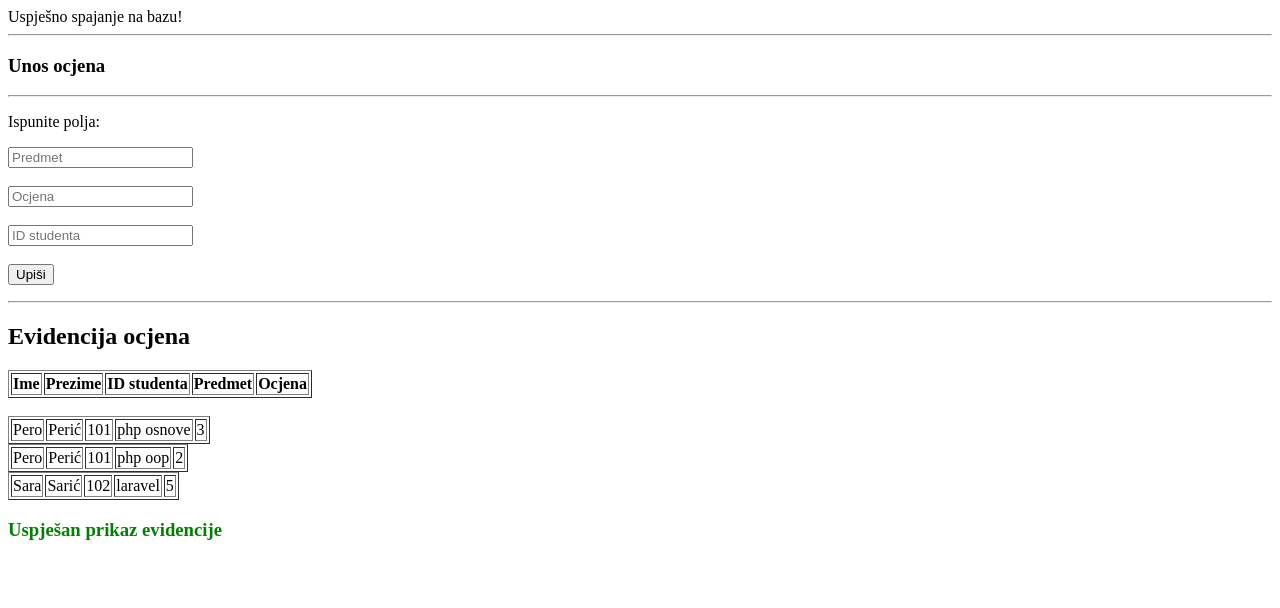
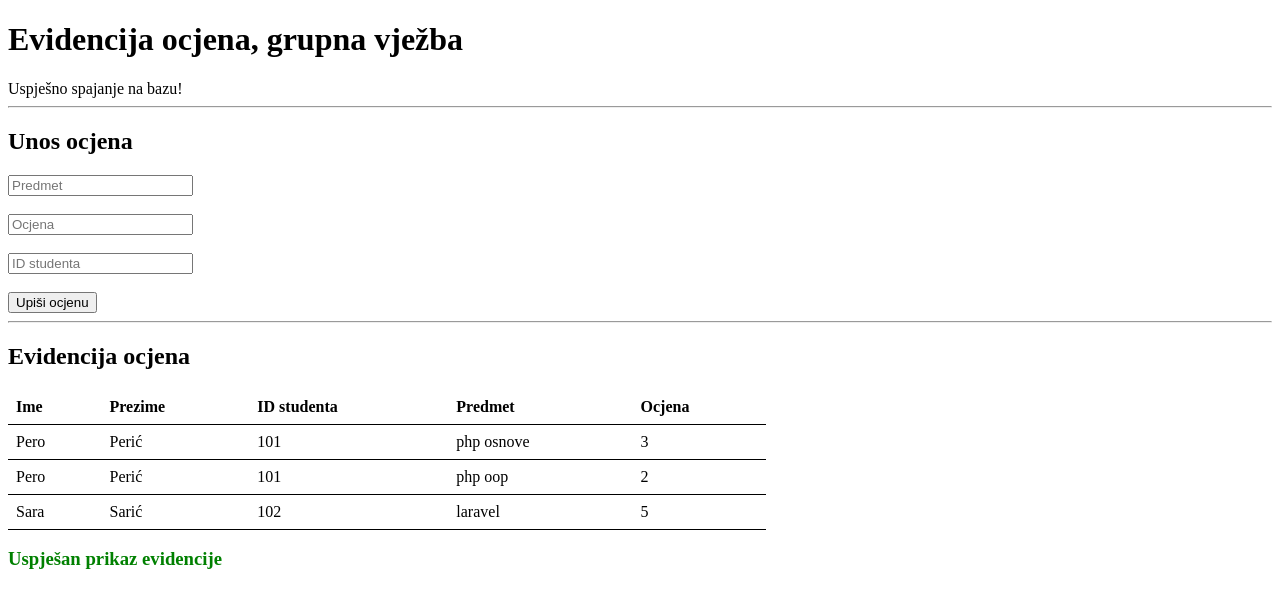
Before and after one commit to zopaj63/evidencija, a PHP site: page / in a window 1280 px wide. Shown: the top 608 px of the page. Run offline with PHP 8.4, Linux system fonts and the light colour scheme; data comes from the database, SQL or seed files in the repository; lists and menus that the app fills with data are empty.

Commit message:
view table korekcija

```diff
--- a/View.php
+++ b/View.php
@@ -8,15 +8,13 @@ class OcjenaView
     {
         echo'
         <hr>
-        <h3>Unos ocjena</h3>
-            <hr>
-            <p>Ispunite polja:</p>
+        <h2>Unos ocjena</h2>
             <form method="post" action="">
                 <input type="text" name ="predmet" placeholder="Predmet" required><br><br>
                 <input type="number" name ="ocjena" placeholder="Ocjena" required><br><br>
                 <input type="number" name ="studenti_id" placeholder="ID studenta" required><br><br>
 
-                <input type="submit" value="Upiši">
+                <input type="submit" value="Upiši ocjenu">
             </form>
             <hr>
         ';
@@ -52,28 +50,28 @@ class OcjenaView
         public function prikaziEvidencija($evidencija)
         {
             echo "<h2>Evidencija ocjena</h2>";
-            echo "<table border=1>
+            echo "<table>
             <tr>
                 <th>Ime</th>
                 <th>Prezime</th>
                 <th>ID studenta</th>
                 <th>Predmet</th>
                 <th>Ocjena</th>
-            </tr>
-            </table><br>";
+            </tr>";
 
             foreach($evidencija as $ev)
             {
-                echo "<table border=1>
+                echo "
                     <tr>
                         <td>{$ev['ime']}</td>
                         <td>{$ev['prezime']}</td>
                         <td>{$ev['studenti_id']}</td>
                         <td>{$ev['predmet']}</td>
                         <td>{$ev['ocjena']}</td>
-                </tr>
-                </table>";
+                    </tr>";
+
             }
+            echo "</table>";
         }
 
 
--- a/index.php
+++ b/index.php
@@ -1,3 +1,29 @@
+<!DOCTYPE html>
+<html lang="en">
+<head>
+    <meta charset="UTF-8">
+    <meta http-equiv="X-UA-Compatible" content="IE=edge">
+    <meta name="viewport" content="width=device-width, initial-scale=1.0">
+    <title>Evidencija</title>
+    <style>
+        table {
+        border-collapse: collapse;
+        width: 60%;
+        }
+
+        th, td {
+        padding: 8px;
+        text-align: left;
+        border-bottom: 1px solid black;
+        }
+
+        tr:hover {background-color: lightgreen;}
+    </style>
+</head>
+<body>
+    <h1>Evidencija ocjena, grupna vježba</h1>
+
+
 <?php
 
     //privremeni debuging
@@ -9,9 +35,6 @@
     include_once "Model.php";
     include_once "View.php";
     include_once "Controller.php";
-
-
-    // todo: signup - login - logout izbor
 
     $config=new Config("config.ini");
     $db=Database::getInstance($config);
@@ -53,3 +76,8 @@
     <?php if ($message_bad) ?>
     <h3  style="color: red";><?php echo $message_bad; ?></h3>
     <php endif; ?>
+
+
+
+</body>
+</html>
```
Lines whose indentation alone changed are shown as unchanged.
